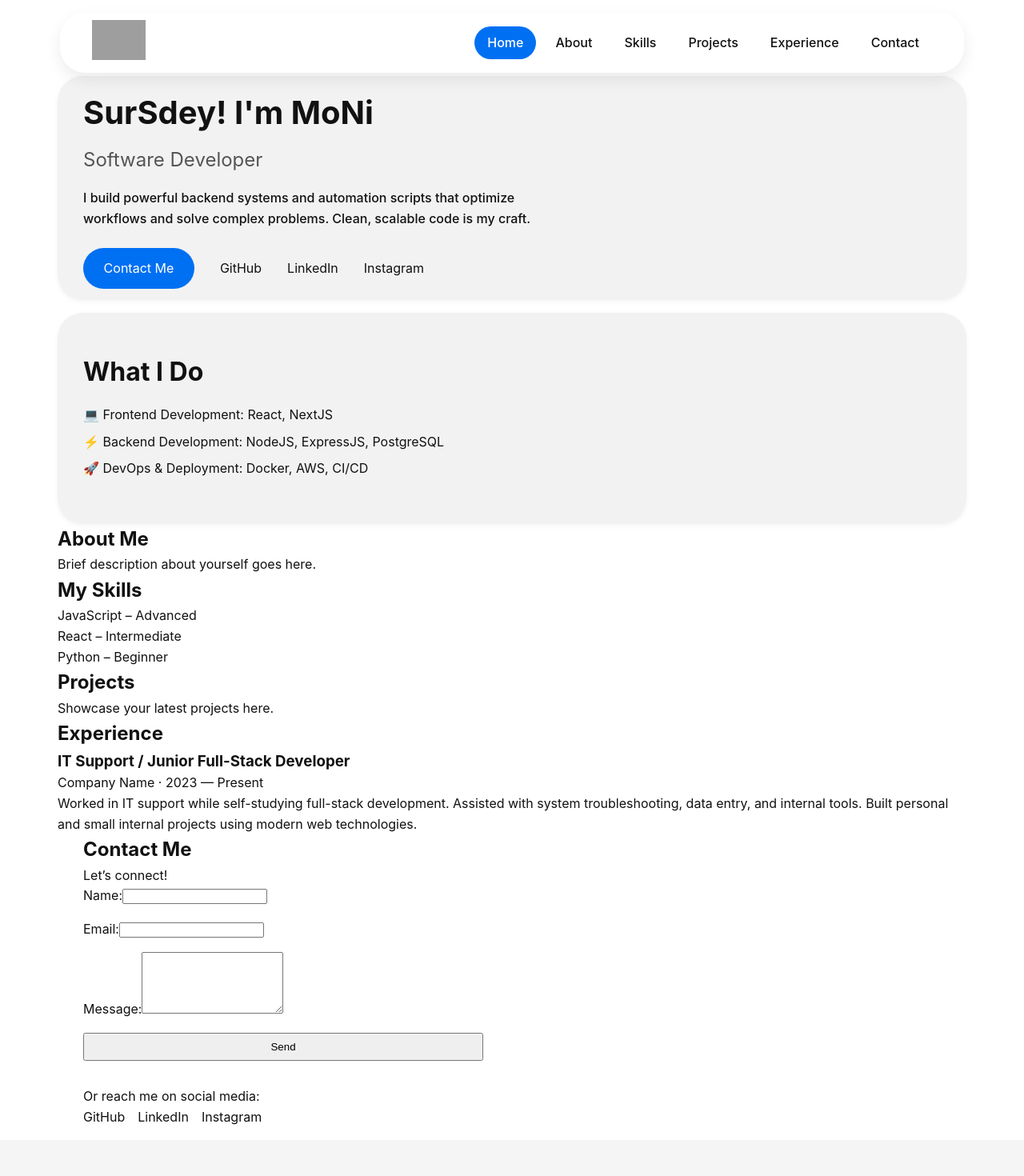
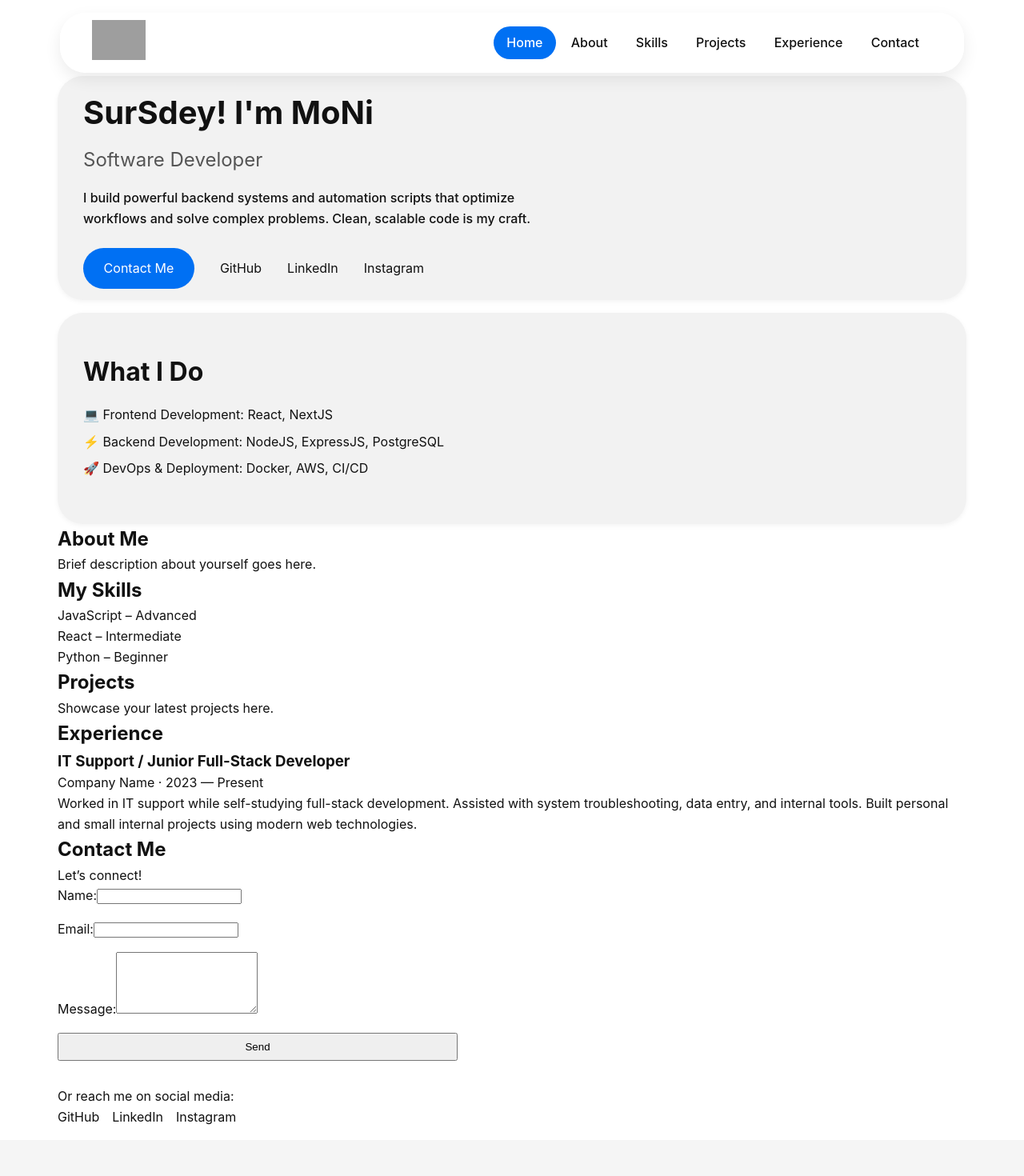
Before and after one commit to N-PanhaMony/portfolio_3.0.0, a React (Vite) app: page / in a window 1280 px wide. Shown: the top 1470 px of the page at 80% size. Built offline with nearby package versions, Linux system fonts and the light colour scheme; grey boxes are pictures that could not be loaded.

Commit message:
fix space on Navbar when shrink

```diff
--- a/src/pages/ContactMe.jsx
+++ b/src/pages/ContactMe.jsx
@@ -1,7 +1,7 @@
 // src/pages/ContactMe.jsx
 export default function ContactMe() {
   return (
-    <section className="container">
+    <section >
       <h1>Contact Me</h1>
 
       <p>
--- a/src/styles/global.css
+++ b/src/styles/global.css
@@ -107,7 +107,7 @@ ul {
 /* shrink and subtle shadow when scrolled */
 .floating-header.scrolled {
   width: clamp(300px, 70vw, 900px); /* 👈 smaller shell */
-  padding: 0.35rem 2rem;
+  padding: 0.3rem 1rem;
   box-shadow: 0 6px 18px rgba(0, 0, 0, 0.12);
 }
 .floating-header .header-nav {
@@ -119,7 +119,7 @@ ul {
 
 .floating-header .nav-links {
   display: flex;
-  gap: var(--spacing-sm);
+  gap: 0.2rem;
 }
 
 .floating-header .nav-links a {
```
